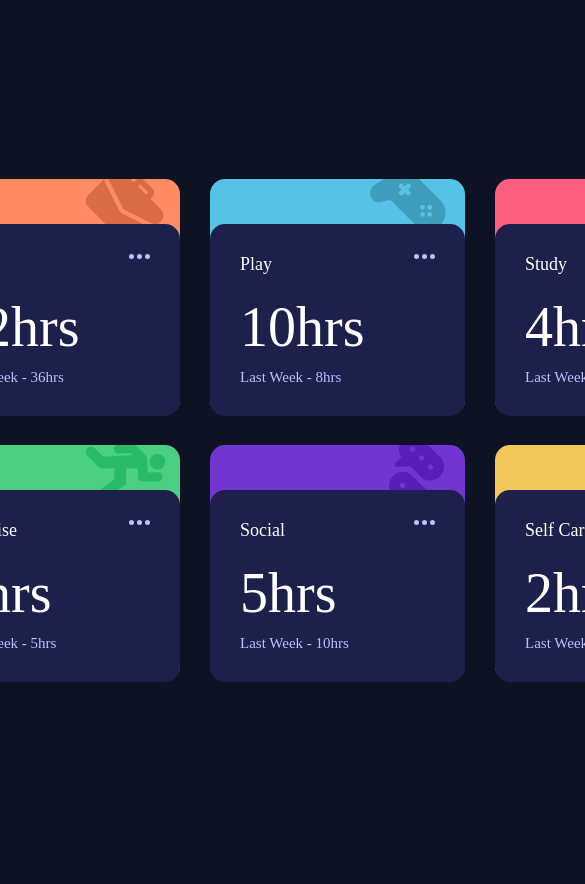
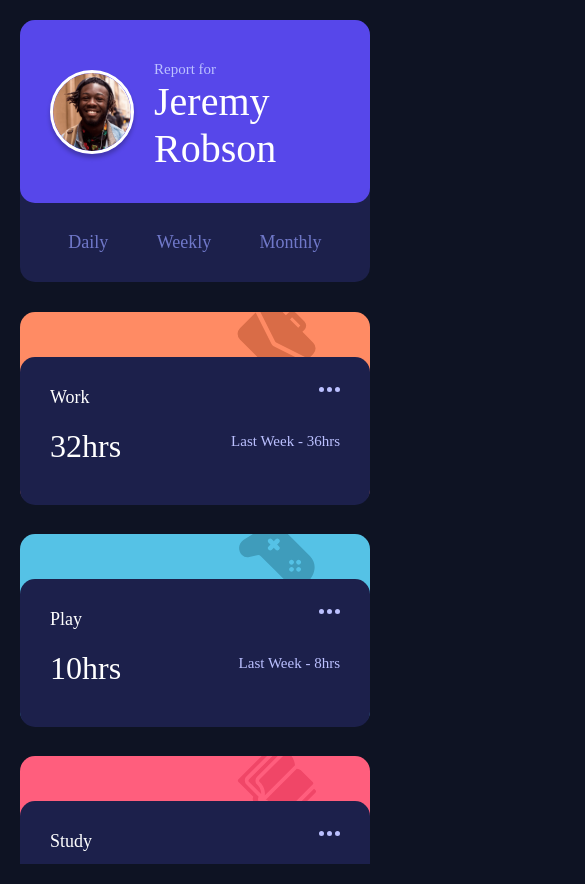
Before and after one commit to underhr/time-tracking-dashboard, a plain HTML site: page index.html in a window 390 px wide. Shown: the top 884 px of the page, 585 px wide, since content can reach past the window. Before the commit the page ends 860 px from the top, so only its background shows below. Drawn offline with Linux system fonts and the light colour scheme; a web font is replaced by a local one.

Commit message:
fixed some responsiveness

```diff
--- a/index.html
+++ b/index.html
@@ -15,8 +15,10 @@
     <div id="sec-1" class="section">
       <div id="name">
         <img src="images/image-jeremy.png" alt="Profile Picture">
+        <div>
         <p>Report for</p>
         <h1>Jeremy Robson</h1>
+        </div>
       </div>
       <ul id="tabs">
         <li id="daily">Daily</li>
@@ -32,7 +34,7 @@
           Work
           <img src="images/icon-ellipsis.svg" alt="" aria-disabled="true">
         </div>
-        <div id="work-numbers">
+        <div id="work-numbers" class="numbers">
           <h1 id="work-current" class="current">hrs</h1>
           <p id="work-previous" class="previous">Last Week - hrs</p>
         </div>
@@ -46,7 +48,7 @@
           Play
           <img src="images/icon-ellipsis.svg" alt="" aria-disabled="true">
         </div>
-        <div id="play-numbers">
+        <div id="play-numbers" class="numbers">
           <h1 id="play-current" class="current">hrs</h1>
           <p id="play-previous" class="previous">Last Week - hrs</p>
         </div>
@@ -60,7 +62,7 @@
           Study
           <img src="images/icon-ellipsis.svg" alt="" aria-disabled="true">
         </div>
-        <div id="study-numbers">
+        <div id="study-numbers" class="numbers">
           <h1 id="study-current" class="current">hrs</h1>
           <p id="study-previous" class="previous">Last Week - hrs</p>
         </div>
@@ -74,7 +76,7 @@
           Exercise
           <img src="images/icon-ellipsis.svg" alt="" aria-disabled="true">
         </div>
-        <div id="exercise-numbers">
+        <div id="exercise-numbers" class="numbers">
           <h1 id="exercise-current" class="current">hrs</h1>
           <p id="exercise-previous" class="previous">Last Week - hrs</p>
         </div>
@@ -88,7 +90,7 @@
           Social
           <img src="images/icon-ellipsis.svg" alt="" aria-disabled="true">
         </div>
-        <div id="social-numbers">
+        <div id="social-numbers" class="numbers">
           <h1 id="social-current" class="current">hrs</h1>
           <p id="social-previous" class="previous">Last Week - hrs</p>
         </div>
@@ -102,7 +104,7 @@
           Self Care
           <img src="images/icon-ellipsis.svg" alt="" aria-disabled="true">
         </div>
-        <div id="self-care-numbers">
+        <div id="self-care-numbers" class="numbers">
           <h1 id="self-care-current" class="current">hrs</h1>
           <p id="self-care-previous" class="previous">Last Week - hrs</p>
         </div>
--- a/styles/styles.scss
+++ b/styles/styles.scss
@@ -20,6 +20,9 @@ $medium: 500;
     src: url(../fonts/Rubik/Rubik-VariableFont_wght.ttf);
 }
 
+* {
+    margin: 0;
+}
 body { //background
     display: flex;
     align-items: center;
@@ -75,7 +78,6 @@ article { //container
                 color: white;
             }
         }
-
     }
 }
 
@@ -106,6 +108,10 @@ article { //container
                 height: 5px;
             }
         }
+        .numbers {
+            display: flex;
+            flex-direction: column;
+        }
         .current {
             @include text(white, 56px, $light);
             margin-top: 20px;
@@ -123,39 +129,81 @@ article { //container
     grid-column: 2/3;
     grid-row: 1/2;
     background-color: #FF8B64;
-    @include image('../images/icon-work.svg', 160px, -10px);
+    @include image('../images/icon-work.svg', 80%, -10px);
 }
 #play-section {
     grid-column: 3/4;
     grid-row: 1/2;
     background-color: #55C2E6;
-    @include image('../images/icon-play.svg', 160px, -10px);
+    @include image('../images/icon-play.svg', 80%, -10px);
 }
 #study-section {
     grid-column: 4/5;
     grid-row: 1/2;
     background-color: #FF5E7D;
-    @include image('../images/icon-study.svg', 160px, -10px);
+    @include image('../images/icon-study.svg', 80%, -10px);
 }
 #exercise-section {
     grid-column: 2/3;
     grid-row: 2/3;
     background-color: #4BCF82;
-    @include image('../images/icon-exercise.svg', 160px, -1px);
+    @include image('../images/icon-exercise.svg', 80%, -1px);
 }
 #social-section {
     grid-column: 3/4;
     grid-row: 2/3;
     background-color: #7335D2;
-    @include image('../images/icon-social.svg', 165px, -15px);
+    @include image('../images/icon-social.svg', 80%, -15px);
 }
 #self-care-section {
     grid-column: 4/5;
     grid-row: 2/3;
     background-color: #F1C75B;
-    @include image('../images/icon-self-care.svg', 165px, -10px);
+    @include image('../images/icon-self-care.svg', 80%, -10px);
 }
 
-@media only screen and (max-width: 600px) {
-
+@media only screen and (max-width: 1111px) {
+    body {
+        padding: 20px;
+    }
+    article {
+        display: flex;
+        align-items: center;
+        flex-direction: column;
+        overflow-x: hidden;
+        height: 100vh;
+        width: 100vw;
+    }
+    .section {
+        width: 100%;
+        margin: auto;
+        h1 {
+            font-size: 24px;
+        }
+    }
+    #name {
+        display: flex;
+        align-items: center;
+        div {
+            margin-left: 20px;
+            margin-bottom: 30px;
+        }
+    }
+    #tabs {
+        width: 100%;
+        display: flex;
+        flex-direction: row !important;
+        align-items: center;
+        justify-content: space-evenly;
+        padding: 0px;
+    }
+    .numbers {
+        display: flex;
+        flex-direction: row !important;
+        justify-content: space-between;
+        align-items: center;
+    }
+    .current {
+        font-size: 32px !important;
+    }
 }
```
Also changed, not shown: styles/styles.css, 1 other file.
